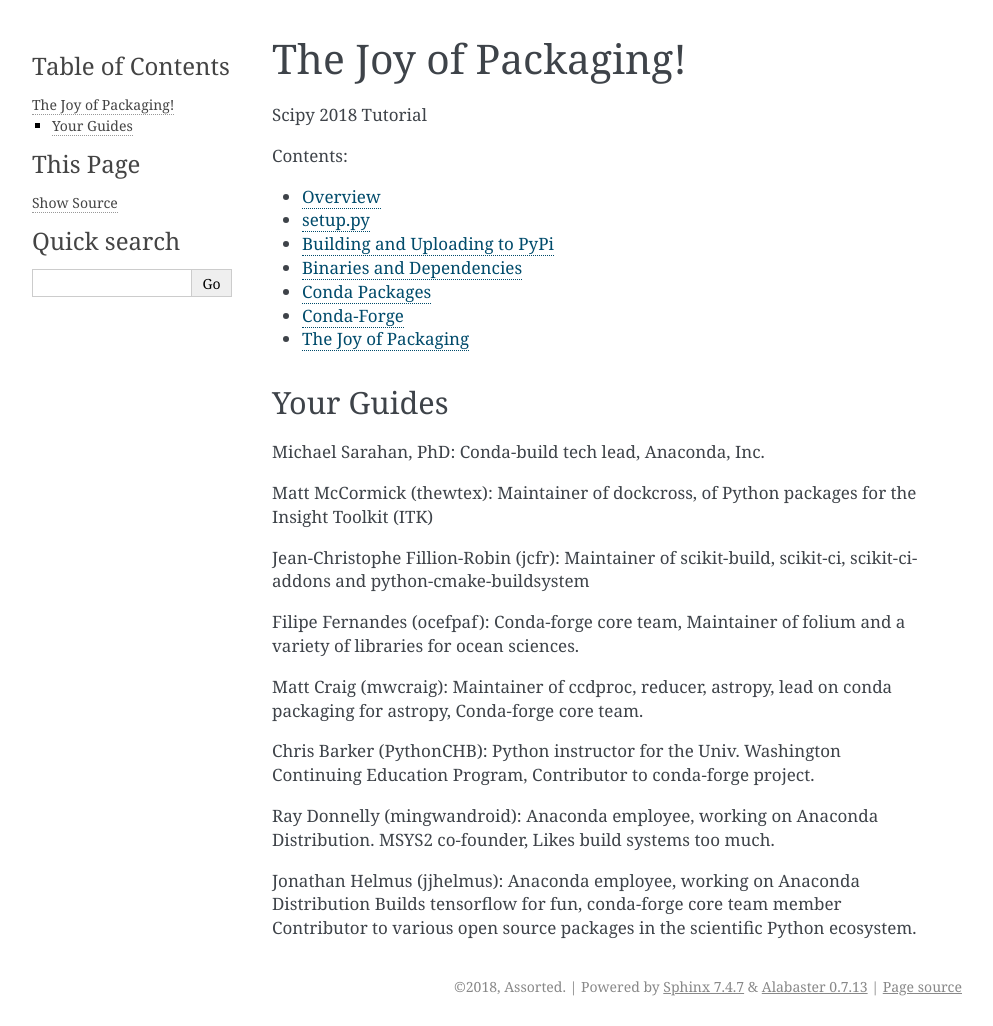
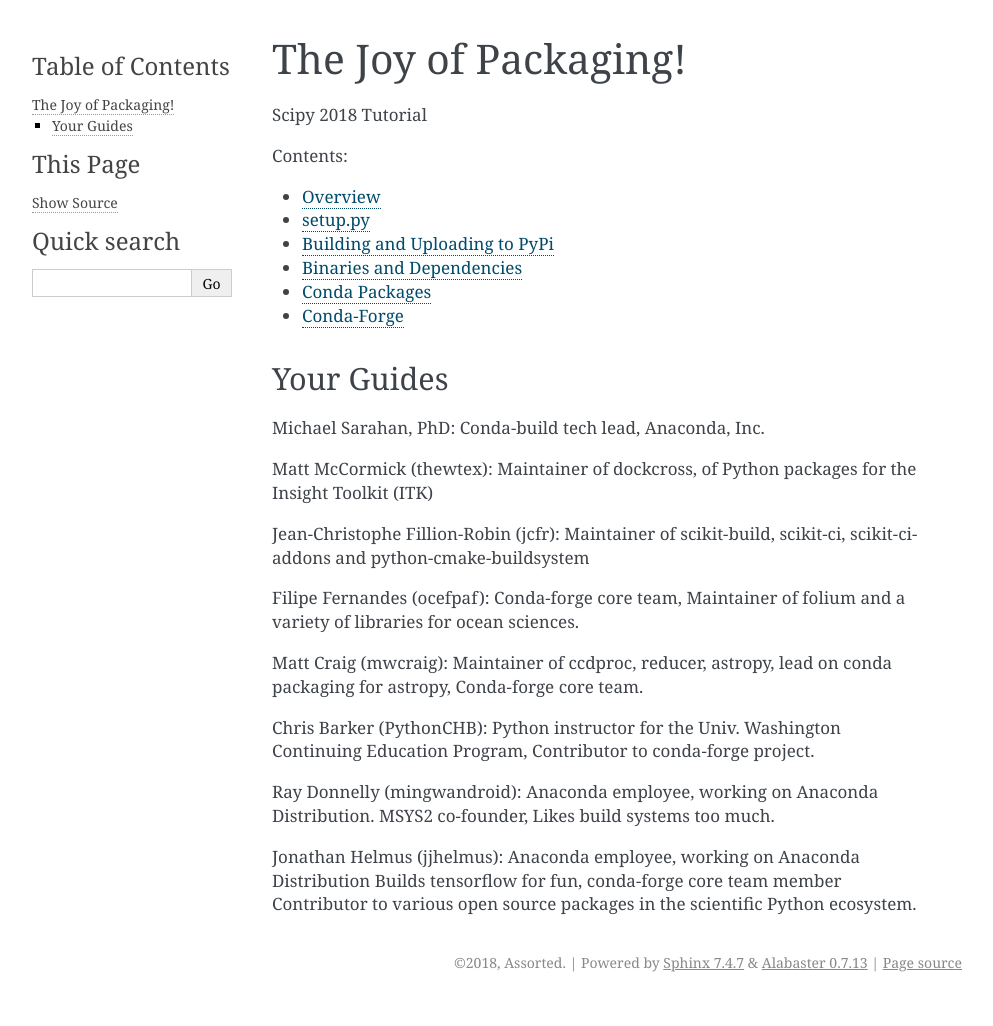
Before and after one commit to python-packaging-tutorial/python-packaging-tutorial, a Sphinx documentation site: the page built from sphinx_presentation/source/index.rst, in a window 1280 px wide. Shown: the whole page, without its empty margins (148-1141 px from the left). Built offline with Sphinx 7.4.7, drawn with Linux system fonts in a browser that asks for light colours; after the commit the page ends 1002 px from its top, so only the background shows below that.

Commit message:
filling out a bit more

```diff
--- a/sphinx_presentation/source/index.rst
+++ b/sphinx_presentation/source/index.rst
@@ -20,7 +20,7 @@
    conda_forge
 
 
-   package_building
+..  package_building
 
 
 Your Guides
--- a/sphinx_presentation/source/overview.rst
+++ b/sphinx_presentation/source/overview.rst
@@ -4,6 +4,7 @@
 
 Outline:
 ========
+
 
 0:00-00:20 Overview of packaging
 --------------------------------
```
